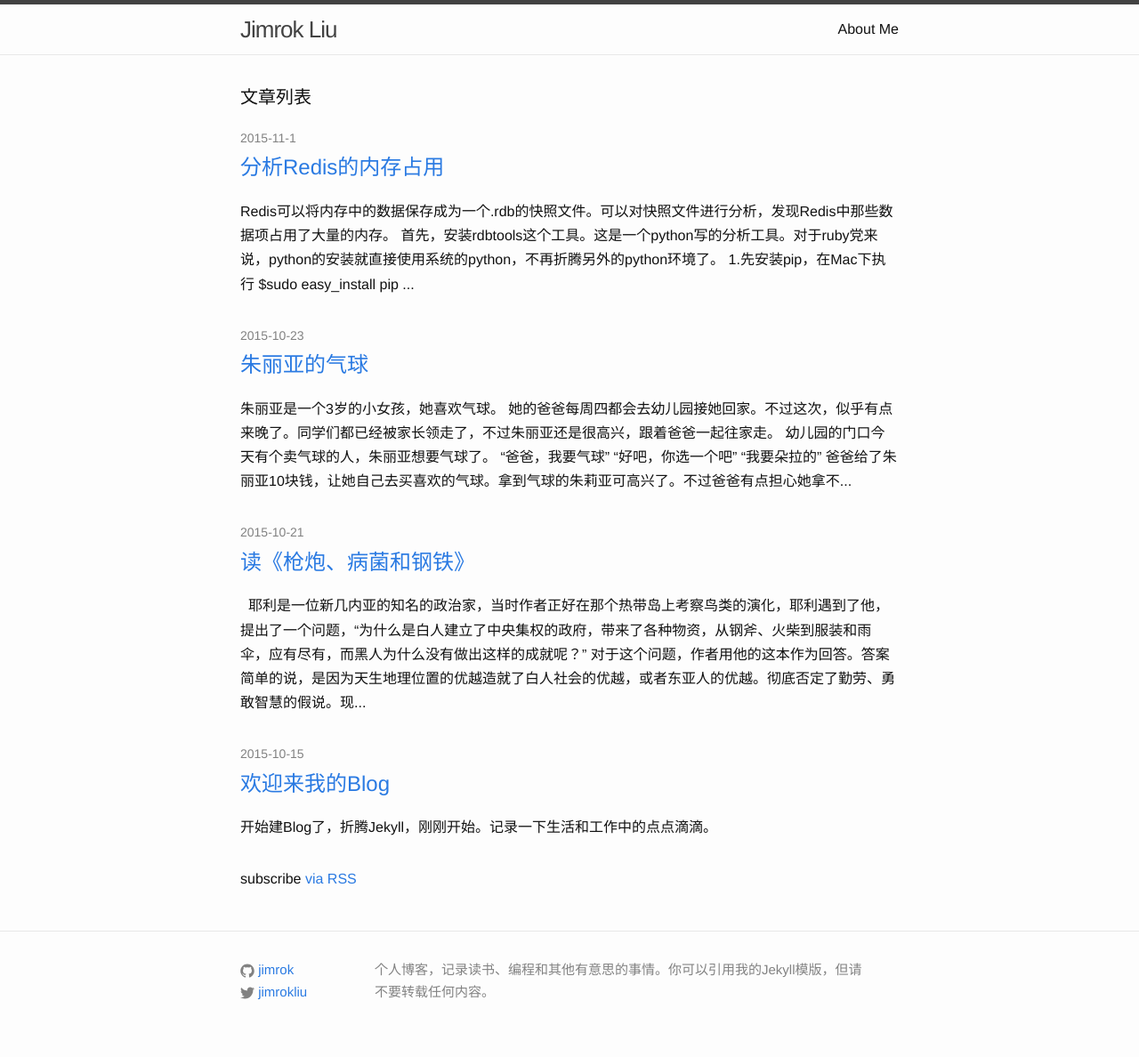
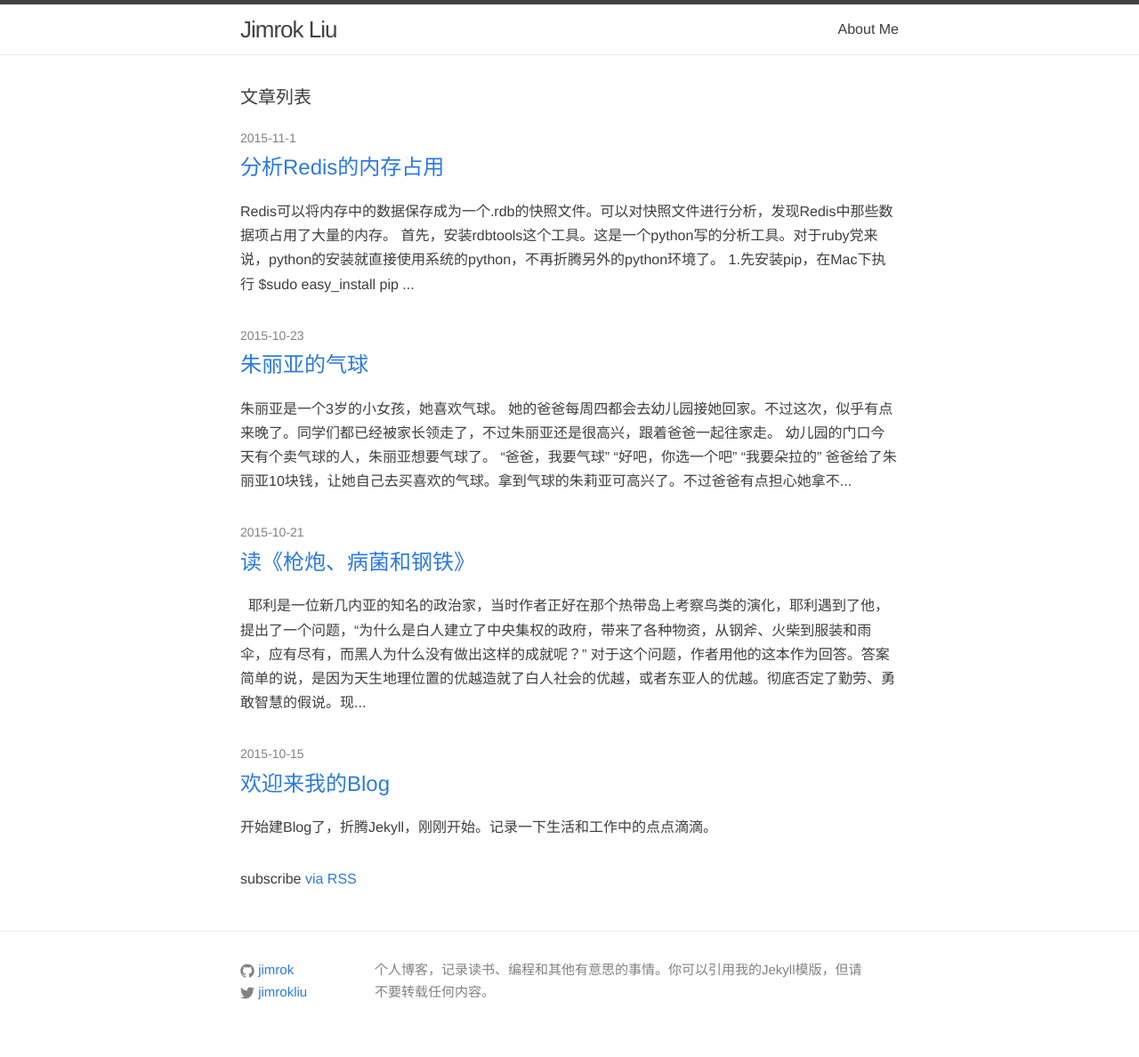
Before and after one commit to jimrok/jimrok.github.io, a Jekyll site: the page built from index.html, in a window 1280 px wide. Shown: the whole page at 89% size. Built offline with Jekyll 4.4.1, drawn with Linux system fonts in a browser that asks for light colours; Markdown is read by kramdown in place of the engine named in the settings.

Commit message:
change the css for easy read.

```diff
--- a/css/main.scss
+++ b/css/main.scss
@@ -13,8 +13,8 @@ $base-line-height: 1.7;
 
 $spacing-unit:     30px;
 
-$text-color:       #111;
-$background-color: #fdfdfd;
+$text-color:       #3e3e3e;
+$background-color: #fff;
 $brand-color:      #2a7ae2;
 
 $grey-color:       #828282;
```
